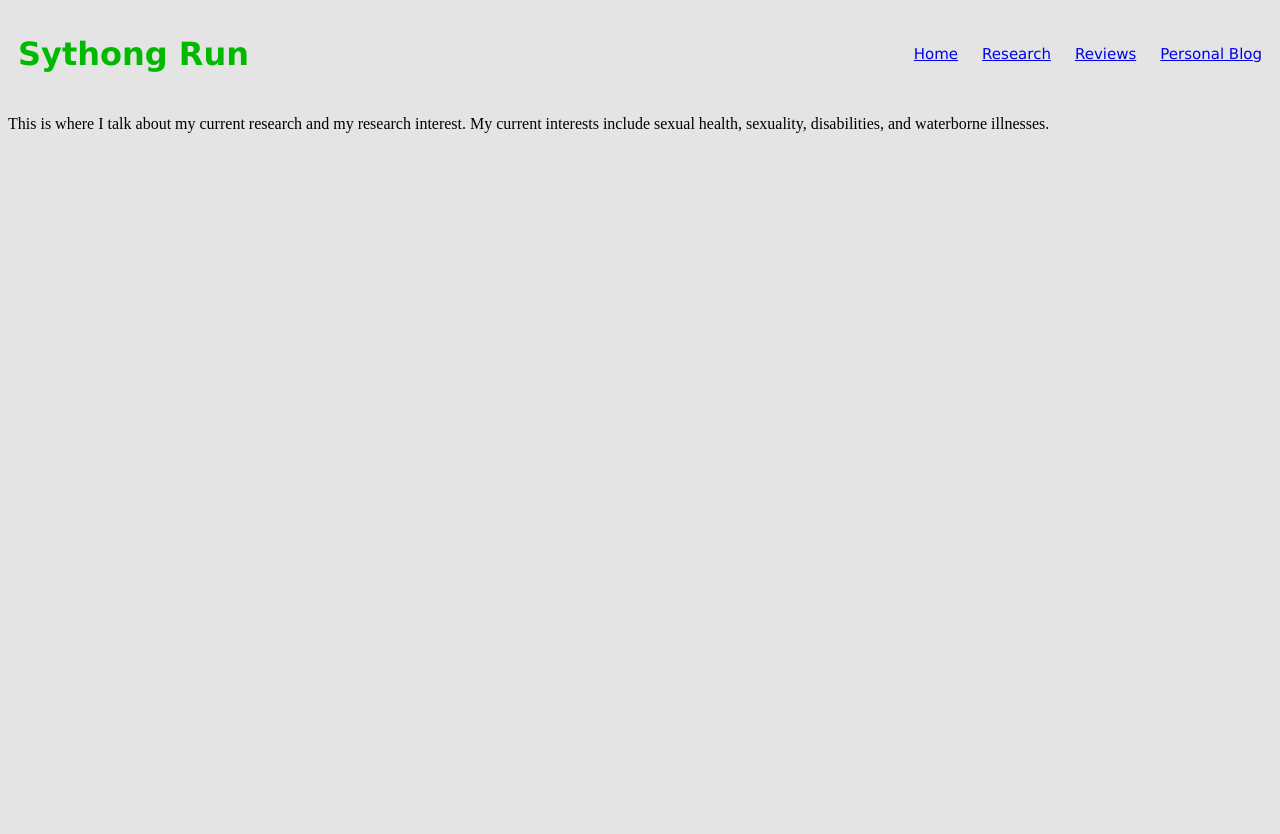
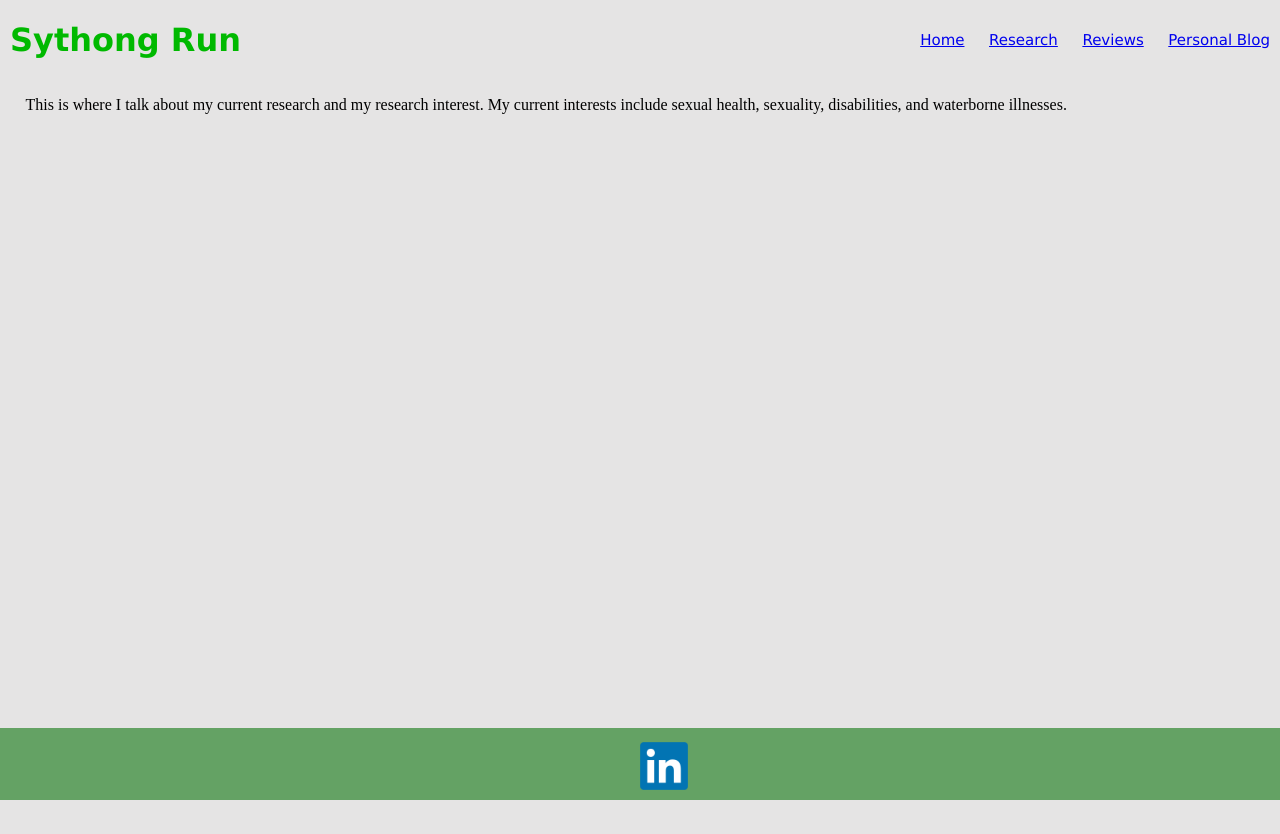
Before and after one commit to Sythong-r/Sythong-Website, a plain HTML site: page Research.html in a window 1280 px wide. Before the commit the page ends 800 px from the top, so only its background shows below. Drawn offline with Linux system fonts and the light colour scheme.

Commit message:
sticky footer. set menu, main, and footer height using vh unit. create main tag to box content

```diff
--- a/Menu_Styling.css
+++ b/Menu_Styling.css
@@ -10,6 +10,7 @@
   }
 
 body{
+    margin:0;
     background-color: rgb(229, 228, 228);
 }
 
@@ -33,6 +34,7 @@ body{
         #name-menu{
             display: flex;
             flex-direction: column;
+            height: 10vh;
 
         }
         .name{
@@ -71,6 +73,7 @@ body{
         align-items: center;
         padding-left: 10px;
         padding-right: 10px;
+        height: 10vh;
     }
     .name{
         flex-grow: 8;
@@ -128,18 +131,26 @@ body{
 
 /*footer*/
 footer{
-    position:fixed;
+    position:sticky;
     bottom:0;
     left:0;
     width:100%;
-    height: 50px;
+    height: 9vh;
     display: flex;
     background-color: #64a264;
+    flex-shrink:0;
+
 
     .logo img{
-        height:40px;
+        height:6vh;
         position: absolute;
-        top: 10%;
+        top: 20%;
         left: 50%;
       }
 }
+main{
+    display:block;
+    margin-left:2%;
+    margin-right:2%;
+    margin-bottom:81vh;
+}
--- a/Research.html
+++ b/Research.html
@@ -15,10 +15,16 @@
         <nav class="menu-item"><a href="Reviews.html">Reviews</a></nav>
         <nav class="menu-item"><a href="Personal_Blog.html">Personal Blog</a></nav>
     </nav>
+<main>
+    <p>
+        This is where I talk about my current research and my research interest. My current interests include
+        sexual health, sexuality, disabilities, and waterborne illnesses.
+    </p>
+</main>
 
- <p> This is where I talk about my current research and my research interest. My current interests include
-sexual health, sexuality, disabilities, and waterborne illnesses.
-</p>
 
+<footer>
+    <a class="logo" href="https://www.linkedin.com/in/sythong-run/"><img src="linkedIn_logo.png" alt="LinkedIn logo"></a>
+</footer>
 </body>
 </html>
```
Also changed, not shown: About_Me.html (+8 -6 lines), Personal_Blog.html (+7 -3 lines), Reviews.html (+8 -2 lines).
